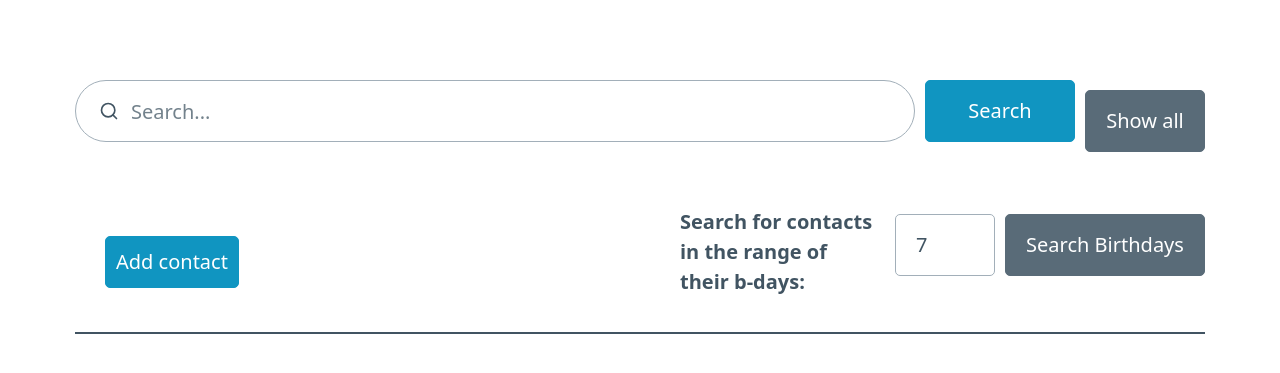
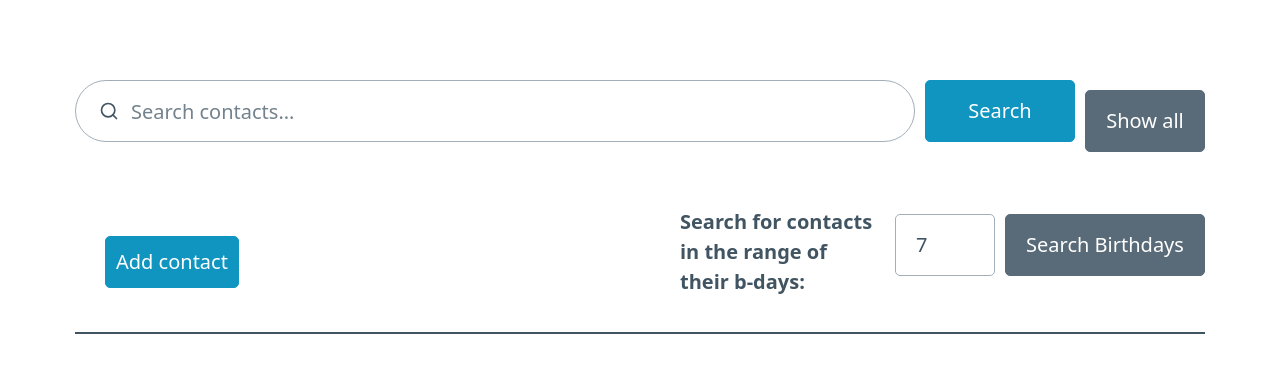
Before and after one commit to Impe11e/Personal-Assistant-WEB, a Django app: page /search_contacts/ in a window 1280 px wide. Shown: the top 373 px of the page. Run offline with Django 5.2, Linux system fonts and the light colour scheme; data that the repository does not hold is empty.

Commit message:
Changed contacts display logic

```diff
--- a/pers_assist/pers_assist_app/templates/pers_assist_app/base.html
+++ b/pers_assist/pers_assist_app/templates/pers_assist_app/base.html
@@ -11,7 +11,7 @@
 <main class="container">
     <nav style="margin-bottom: 20px; border-bottom: 2px solid; padding-left: 30px">
         <ul>
-            <li><a href="/" role="button"> Go back to the main page </a></li>
+            <li><a href="{{ back_url }}" role="button"> Go back to the main page </a></li>
         </ul>
     </nav>
     {% block content %} {% endblock %}
--- a/pers_assist/pers_assist_app/templates/pers_assist_app/contact_confirm_delete.html
+++ b/pers_assist/pers_assist_app/templates/pers_assist_app/contact_confirm_delete.html
@@ -6,7 +6,7 @@
 <form method="POST">
     {% csrf_token %}
     <button type="submit">Delete</button>
-    <a href="{% url 'pers_assist_app:main' %}">Cancel</a>
+    <a href="{% url 'pers_assist_app:contacts' %}">Cancel</a>
 </form>
 
 {% endblock %}
--- /dev/null
+++ b/pers_assist/pers_assist_app/templates/pers_assist_app/contacts.html
@@ -0,0 +1,42 @@
+<!DOCTYPE html>
+<html lang="en">
+<head>
+    <meta charset="UTF-8"/>
+    <title>Address Book</title>
+    <link rel="stylesheet" href="https://unpkg.com/@picocss/pico@latest/css/pico.min.css"/>
+</head>
+<body>
+<main class="container">
+
+    <form method="get" action="{% url 'pers_assist_app:search_contacts' %}" style="display: flex; gap: 0.5rem; align-items: center;">
+        <input type="search" name="search_item" placeholder="Search contacts..." value="{{ request.GET.search_item }}" style="flex: 1; min-width: 150px;">
+        <button type="submit" class="button" style="width: 150px;">Search</button>
+
+        <a href="{% url 'pers_assist_app:search_contacts' %}" role="button" class="secondary" style="width: 120px;">Show all</a>
+    </form>
+
+    <nav style="margin-bottom: 20px; border-bottom: 2px solid; padding-left: 30px">
+        <ul>
+            <li><a href="{% url 'pers_assist_app:contact_create' %}" role="button">Add contact</a></li>
+        </ul>
+
+        <form method="get" action="{% url 'pers_assist_app:search_birthdays' %}" style="display: flex; gap: 0.5rem; align-items: center; margin-top: 15px">
+            <label for="days_ahead" style="margin-right: 5px; width: 200px;"><b>Search for contacts in the range of their b-days:</b></label>
+            <input type="number" name="days_ahead" id="days_ahead" value="{{ request.GET.days_ahead|default:7 }}" style="width: 100px;">
+            <button type="submit" class="secondary" style="width: 200px;">Search Birthdays</button>
+        </form>
+    </nav>
+
+    {% for contact in contacts %}
+    <ul>
+        <li>
+            <a href="{% url 'pers_assist_app:contact_detail' contact.id %}" role="button" class="outline">{{ contact.name }} {% if contact.surname %}{{ contact.surname }}{% endif %}</a>
+            <a href="{% url 'pers_assist_app:contact_edit' contact.id %}" role="button" class="secondary"> Edit contact </a>
+            <a href="{% url 'pers_assist_app:contact_delete' contact.id %}" role="button" class="contrast"> Delete contact </a>
+        </li>
+    </ul>
+    {% endfor %}
+
+</main>
+</body>
+</html>
--- a/pers_assist/pers_assist_app/templates/pers_assist_app/index.html
+++ b/pers_assist/pers_assist_app/templates/pers_assist_app/index.html
@@ -8,34 +8,11 @@
 <body>
 <main class="container">
 
-    <form method="get" action="{% url 'pers_assist_app:search_contacts' %}" style="display: flex; gap: 0.5rem; align-items: center;">
-        <input type="search" name="search_item" placeholder="Search..." value="{{ request.GET.search_item }}" style="flex: 1; min-width: 150px;">
-        <button type="submit" class="button" style="width: 150px;">Search</button>
-
-        <a href="{% url 'pers_assist_app:search_contacts' %}" role="button" class="secondary" style="width: 120px;">Show all</a>
-    </form>
-
     <nav style="margin-bottom: 20px; border-bottom: 2px solid; padding-left: 30px">
         <ul>
-            <li><a href="{% url 'pers_assist_app:contact_create' %}" role="button">Add contact</a></li>
+            <li><a href="{% url 'pers_assist_app:contacts' %}" role="button">My contacts</a></li>
         </ul>
-
-        <form method="get" action="{% url 'pers_assist_app:search_birthdays' %}" style="display: flex; gap: 0.5rem; align-items: center; margin-top: 15px">
-            <label for="days_ahead" style="margin-right: 5px; width: 200px;"><b>Search for contacts in the range of their b-days:</b></label>
-            <input type="number" name="days_ahead" id="days_ahead" value="{{ request.GET.days_ahead|default:7 }}" style="width: 100px;">
-            <button type="submit" class="secondary" style="width: 200px;">Search Birthdays</button>
-        </form>
     </nav>
-
-    {% for contact in contacts %}
-    <ul>
-        <li>
-            <a href="{% url 'pers_assist_app:contact_detail' contact.id %}" role="button" class="outline">{{ contact.name }} {% if contact.surname %}{{ contact.surname }}{% endif %}</a>
-            <a href="{% url 'pers_assist_app:contact_edit' contact.id %}" role="button" class="secondary"> Edit contact </a>
-            <a href="{% url 'pers_assist_app:contact_delete' contact.id %}" role="button" class="contrast"> Delete contact </a>
-        </li>
-    </ul>
-    {% endfor %}
 
 </main>
 </body>
--- a/pers_assist/pers_assist_app/urls.py
+++ b/pers_assist/pers_assist_app/urls.py
@@ -5,6 +5,7 @@ app_name = 'pers_assist_app'
 
 urlpatterns = [
     path('', views.main, name='main'),
+    path('contacts', views.contacts, name='contacts'),
     path('contact_create/', views.contact_create, name='contact_create'),
     path('contact/<int:contact_id>/detail', views.contact_detail, name='contact_detail'),
     path('contact/<int:contact_id>/delete', views.contact_delete, name='contact_delete'),
--- a/pers_assist/pers_assist_app/views.py
+++ b/pers_assist/pers_assist_app/views.py
@@ -11,13 +11,19 @@ def main(request):
         'contacts': contacts,
     })
 
+def contacts(request):
+    contacts = Contact.objects.all()
+    return render(request, 'pers_assist_app/contacts.html', {
+        'contacts': contacts,
+    })
+
 
 def contact_create(request):
     if request.method == 'POST':
         form = ContactForm(request.POST)
         if form.is_valid():
             form.save()
-            return redirect(to='pers_assist_app:main')
+            return redirect(to='pers_assist_app:contacts')
         else:
             return render(request, 'pers_assist_app/contact_create.html', {'form': form})
 
@@ -33,7 +39,7 @@ def contact_delete(request, contact_id):
     contact = get_object_or_404(Contact, pk=contact_id)
     if request.method == 'POST':
         contact.delete()
-        return redirect('pers_assist_app:main')
+        return redirect('pers_assist_app:contacts')
 
     return render(request, 'pers_assist_app/contact_confirm_delete.html', {"contact": contact})
 
@@ -62,7 +68,7 @@ def search_contacts(request):
     else:
         contacts = Contact.objects.all()
 
-    return render(request, 'pers_assist_app/index.html', {
+    return render(request, 'pers_assist_app/contacts.html', {
         'contacts': contacts,
         'search_item': query,
     })
@@ -83,7 +89,7 @@ def search_birthdays(request):
         birthday__lte=upcoming_date
     ).exclude(birthday=None)
 
-    return render(request, 'pers_assist_app/index.html', {
+    return render(request, 'pers_assist_app/contacts.html', {
         'contacts': upcoming_birthday_contacts,
         'days_ahead': days_ahead,
     })
```
